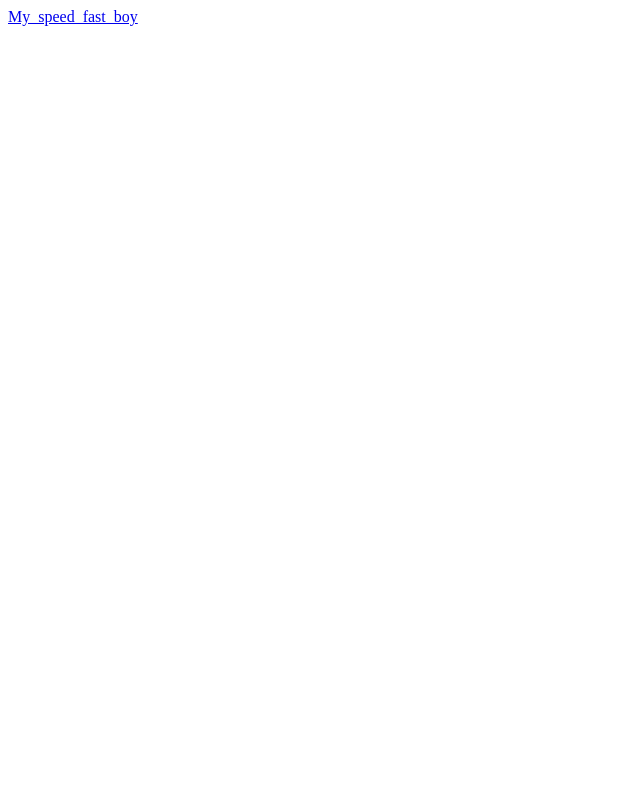
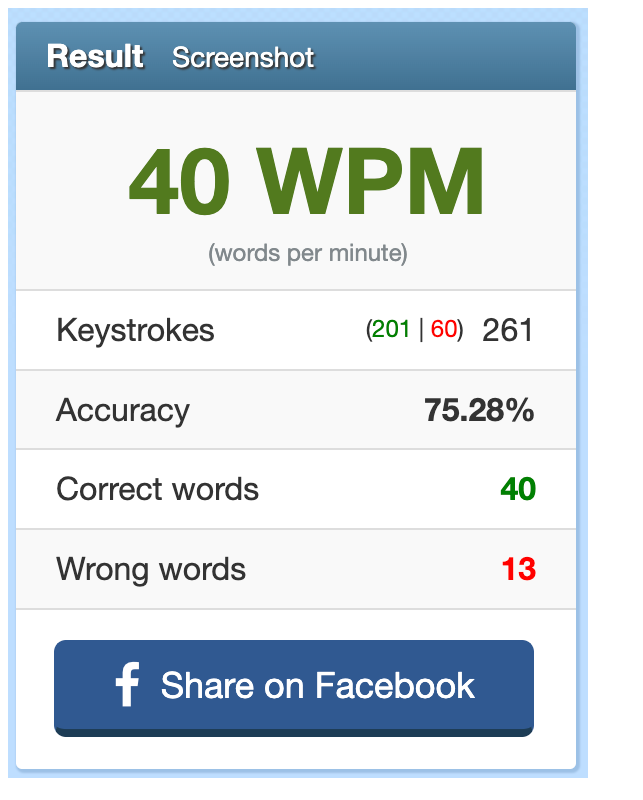
Before and after one commit to lane30schmidt/type_dat, a plain HTML site: page index.html in a window 1280 px wide. Shown: the whole page, without its empty margins (0-643 px from the left). Drawn offline with Linux system fonts and the light colour scheme.

Commit message:
Update index.html

```diff
--- a/index.html
+++ b/index.html
@@ -1 +1 @@
-<a href="https://github.com/lane30schmidt/type_dat/blob/main/Screen%20Shot%202022-10-27%20at%202.43.51%20PM.png">My_speed_fast_boy</a>
+<img src="https://github.com/lane30schmidt/type_dat/blob/main/Screen%20Shot%202022-10-27%20at%202.43.51%20PM.png">
```
